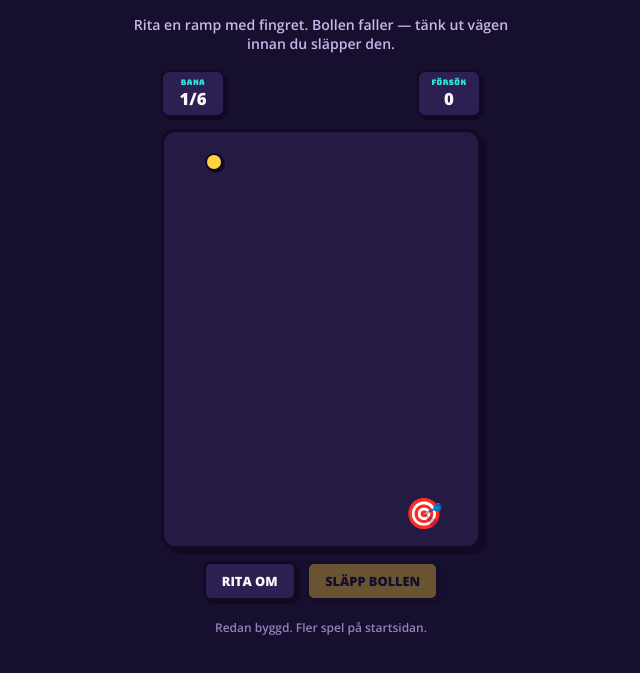
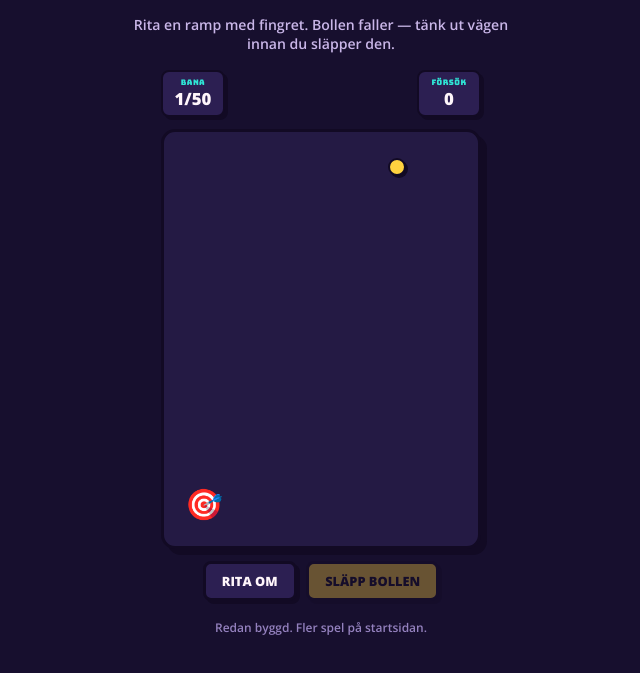
Before and after one commit to DucoStudios/spelportal, a plain HTML site: page games/traffa-ratt.html in a window 1280 px wide. Both pictures are taken after a click on the button "KÖR IGÅNG". Shown: the part 151-824 px from the top of the page, without its empty margins (319-959 px from the left). Drawn offline with Linux system fonts and the light colour scheme.

Commit message:
Traffa ratt: 50 procedurellt genererade banor istallet for 6 fasta

```diff
--- a/games/traffa-ratt.html
+++ b/games/traffa-ratt.html
@@ -73,7 +73,7 @@
   <p class="sub">Rita en ramp med fingret. Bollen faller — tänk ut vägen innan du släpper den.</p>
 
   <div class="hud">
-    <div class="hud-chip"><span class="label">BANA</span><span class="value" id="levelVal">1/6</span></div>
+    <div class="hud-chip"><span class="label">BANA</span><span class="value" id="levelVal">1/50</span></div>
     <div class="hud-chip"><span class="label">FÖRSÖK</span><span class="value" id="triesVal">0</span></div>
   </div>
 
@@ -89,7 +89,7 @@
       <div class="overlay hidden" id="endOverlay">
         <h2>ALLA BANOR KLARA!</h2>
         <div class="result" id="finalTries">0</div>
-        <p>försök totalt för alla sex banor.</p>
+        <p>försök totalt för alla 50 banor.</p>
         <button class="cta" id="restartBtn">Spela igen</button>
       </div>
     </div>
@@ -107,14 +107,51 @@
 (function () {
   const W = 320, H = 420, RADIUS = 9, GRAVITY = 1100, RESTITUTION = 0.55;
 
-  const LEVELS = [
-    { spawn: { x: 50, y: 30 }, goal: { x: 260, y: 380 }, obstacles: [] },
-    { spawn: { x: 270, y: 30 }, goal: { x: 50, y: 380 }, obstacles: [] },
-    { spawn: { x: 160, y: 25 }, goal: { x: 160, y: 385 }, obstacles: [{ x: 110, y: 170, w: 100, h: 30 }] },
-    { spawn: { x: 40, y: 30 }, goal: { x: 270, y: 385 }, obstacles: [{ x: 150, y: 140, w: 50, h: 110 }] },
-    { spawn: { x: 270, y: 30 }, goal: { x: 40, y: 385 }, obstacles: [{ x: 100, y: 120, w: 40, h: 80 }, { x: 200, y: 230, w: 60, h: 30 }] },
-    { spawn: { x: 160, y: 25 }, goal: { x: 160, y: 385 }, obstacles: [{ x: 60, y: 200, w: 80, h: 26 }, { x: 190, y: 260, w: 80, h: 26 }] }
-  ];
+  const TOTAL_LEVELS = 50;
+
+  function mulberry32(seed) {
+    return function () {
+      seed |= 0; seed = (seed + 0x6D2B79F5) | 0;
+      let t = Math.imul(seed ^ (seed >>> 15), 1 | seed);
+      t = (t + Math.imul(t ^ (t >>> 7), 61 | t)) ^ t;
+      return ((t ^ (t >>> 14)) >>> 0) / 4294967296;
+    };
+  }
+  function rectsOverlap(a, b) {
+    return a.x < b.x + b.w && a.x + a.w > b.x && a.y < b.y + b.h && a.y + a.h > b.y;
+  }
+  function padRect(r, p) { return { x: r.x - p, y: r.y - p, w: r.w + p * 2, h: r.h + p * 2 }; }
+
+  const levelCache = {};
+  function getLevel(index) {
+    if (levelCache[index]) return levelCache[index];
+    const rand = mulberry32(1000 + index * 97);
+    const spawn = { x: 36 + rand() * (W - 72), y: 24 + rand() * 14 };
+    let goal;
+    do {
+      goal = { x: 36 + rand() * (W - 72), y: H - 40 - rand() * 20 };
+    } while (Math.abs(goal.x - spawn.x) < 60);
+
+    const obstacleCount = Math.min(5, Math.floor(index / 10));
+    const obstacles = [];
+    let attempts = 0;
+    while (obstacles.length < obstacleCount && attempts < 60) {
+      attempts++;
+      const w = 45 + rand() * 65;
+      const h = 18 + rand() * 70;
+      const x = 16 + rand() * (W - 32 - w);
+      const y = 90 + rand() * (H - 220);
+      const rect = { x, y, w, h };
+      const nearGoal = Math.hypot((x + w / 2) - goal.x, (y + h / 2) - goal.y) < 65;
+      const nearSpawn = y < 70;
+      const overlapsOther = obstacles.some(o => rectsOverlap(rect, padRect(o, 16)));
+      if (!nearGoal && !nearSpawn && !overlapsOther) obstacles.push(rect);
+    }
+
+    const level = { spawn, goal, obstacles };
+    levelCache[index] = level;
+    return level;
+  }
 
   const boardEl = document.getElementById('board');
   const svgEl = document.getElementById('lineSvg');
@@ -163,10 +200,10 @@
   }
 
   function setupLevel() {
-    const lvl = LEVELS[levelIndex];
+    const lvl = getLevel(levelIndex);
     tries = 0;
     triesVal.textContent = tries;
-    levelVal.textContent = (levelIndex + 1) + '/6';
+    levelVal.textContent = (levelIndex + 1) + '/' + TOTAL_LEVELS;
     points = [];
     polyEl.setAttribute('points', '');
     goBtn.disabled = true;
@@ -194,7 +231,7 @@
   }
 
   function resetBall() {
-    const lvl = LEVELS[levelIndex];
+    const lvl = getLevel(levelIndex);
     ball = { x: lvl.spawn.x, y: lvl.spawn.y, vx: 0, vy: 0 };
     positionBall();
     simActive = false;
@@ -245,14 +282,14 @@
     ball.y += ball.vy * dt;
 
     resolveAgainstSegments(segmentsFromPoints(points));
-    LEVELS[levelIndex].obstacles.forEach(o => resolveAgainstSegments(rectSegments(o)));
+    getLevel(levelIndex).obstacles.forEach(o => resolveAgainstSegments(rectSegments(o)));
 
     if (ball.x < RADIUS) { ball.x = RADIUS; ball.vx *= -RESTITUTION; }
     if (ball.x > W - RADIUS) { ball.x = W - RADIUS; ball.vx *= -RESTITUTION; }
 
     positionBall();
 
-    const goal = LEVELS[levelIndex].goal;
+    const goal = getLevel(levelIndex).goal;
     if (Math.hypot(ball.x - goal.x, ball.y - goal.y) < 20) {
       simActive = false;
       cancelAnimationFrame(rafHandle);
@@ -281,7 +318,7 @@
     totalTries += tries + 1;
     playWin();
     levelIndex++;
-    if (levelIndex >= LEVELS.length) {
+    if (levelIndex >= TOTAL_LEVELS) {
       finalTries.textContent = totalTries;
       endOverlay.classList.remove('hidden');
     } else {
```
